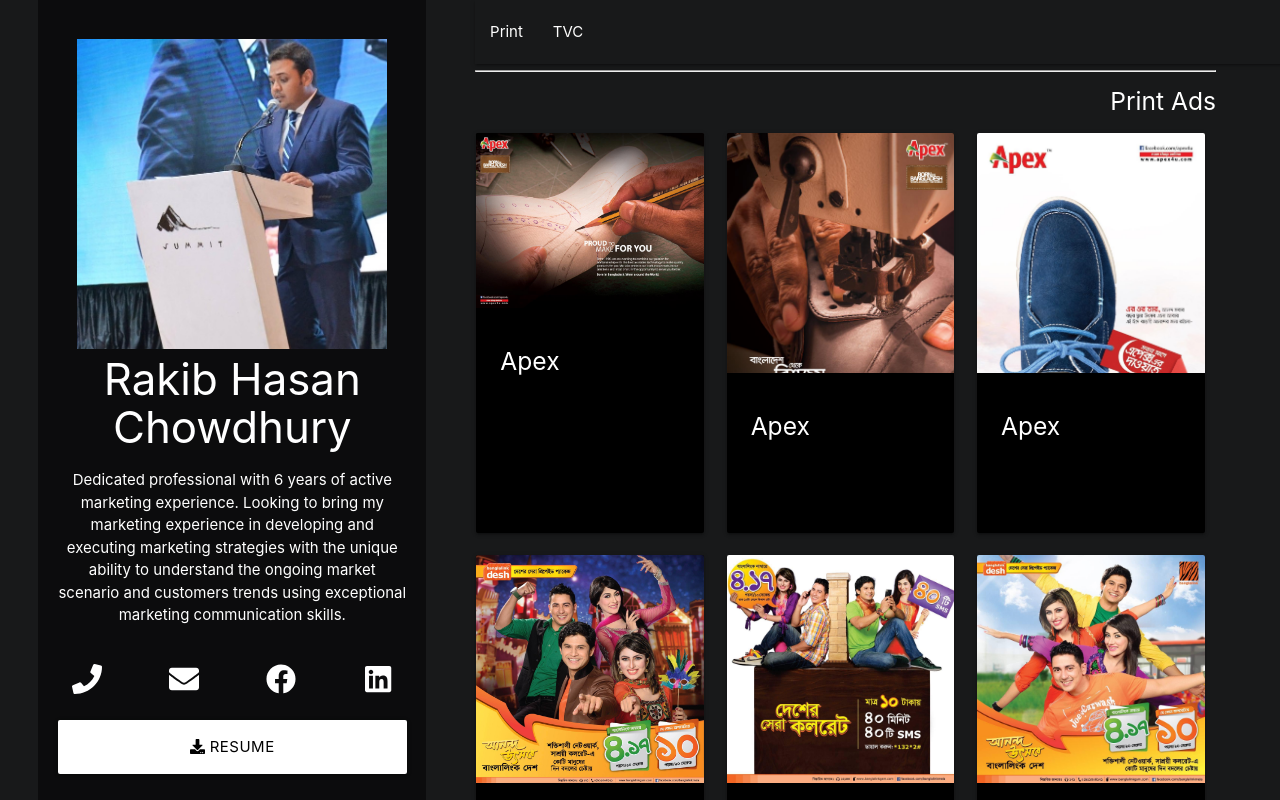
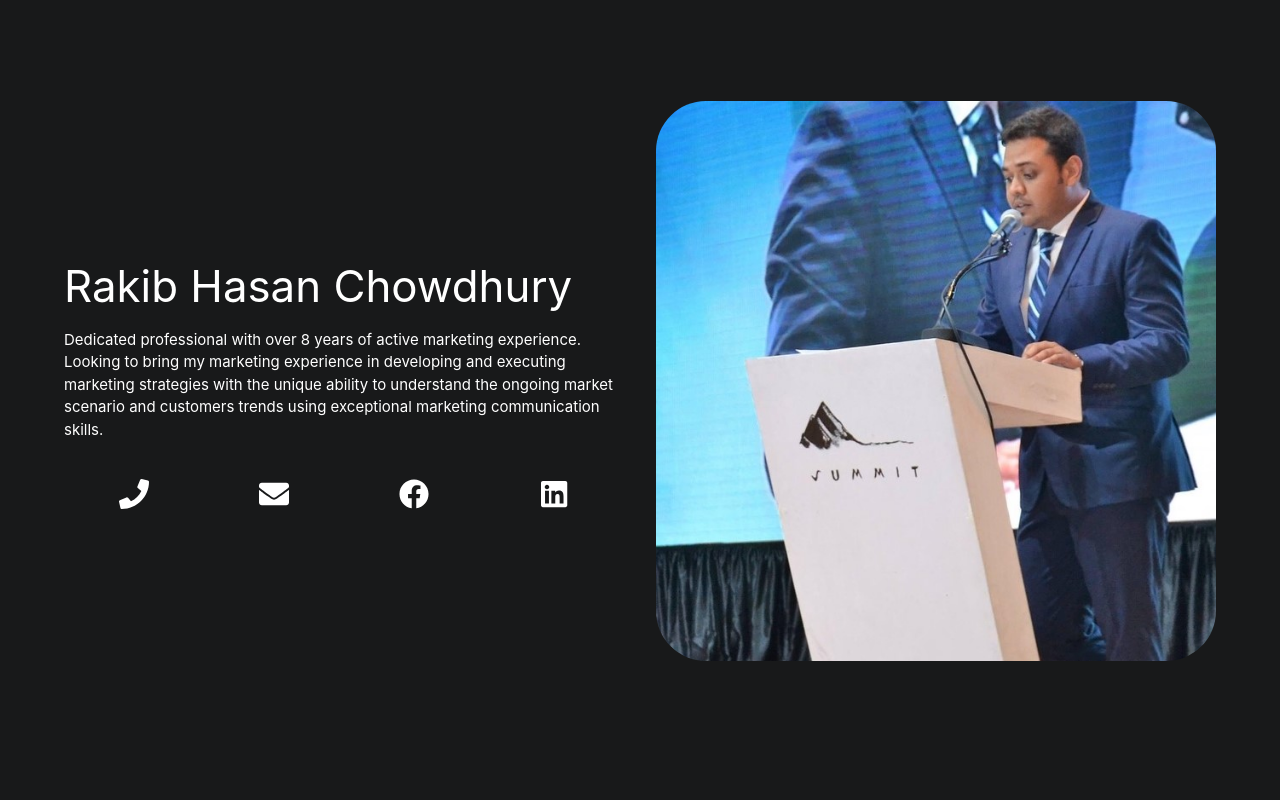
Before and after one commit to AbrarChowdhury/rakib-professional-porfolio, a React (Create React App) app: page / in a window 1280 px wide. Shown: the top 800 px of the page. Built offline with nearby package versions, Linux system fonts and the light colour scheme.

Commit message:
feat: make single page layout

```diff
--- a/src/App.css
+++ b/src/App.css
@@ -4,21 +4,7 @@
   padding: 5%;
   padding-top: 0;
 }
-.sideBarInfo{
-  width: 30.3%;
-  height: 100vh;
-  display: inline-block;
-  position: fixed;
-  left: 0;
-  top: 0;
-  margin-left:  3%;
-  background-color: #02020288;
-}
-.area{
-  display:grid;
-  grid-template-columns: 4fr 8fr;
-  grid-gap: 2vw;
-}
+
 a{
   color: white !important;
 }
--- a/src/App.js
+++ b/src/App.js
@@ -2,18 +2,13 @@
 import './Components/faIcons/index'
 import './App.css';
 import Gallery from './Sections/Gallery/gallery'
-import SideBar from './Sections/SideBar/sideBar'
+import HeroPage from './Sections/heroPage/HeroPage'
 import 'materialize-css/dist/css/materialize.min.css'
 function App() {
   return (
     <div className="App">
-    <div className="sideBarInfo"><SideBar/></div>
-
-      <div className="area">
-      <div className="side-section"></div>
-      <div className="gallery-section"><Gallery/></div>
-      </div>
-
+      <HeroPage/>
+      <Gallery/>
     </div>
   );
 }
--- a/src/Components/contacts/contacts.jsx
+++ b/src/Components/contacts/contacts.jsx
@@ -4,16 +4,12 @@
 function Contacts() {
     return (
         <div>
-
             <div className="social">
                 <a href='tel: 0176566568'><FontAwesomeIcon icon='phone' size="2x"/></a>
                 <a href='mailto: rakiblf@gmail.com'><FontAwesomeIcon icon='envelope' size="2x"/></a>
                 <a href='https://www.facebook.com/rakib.chowdhury.927'><FontAwesomeIcon icon={['fab','facebook']} size="2x"/></a>
                 <a href='https://www.linkedin.com/in/rakib-ul-hasan-chowdhury-842711105/'><FontAwesomeIcon icon={['fab','linkedin']} size="2x"/></a>
             </div>
-            <br/>
-            <a href="/Rakib's Resume.pdf" download class="waves-effect waves-light btn-large"><FontAwesomeIcon icon='download' size="1x"/> Resume</a>
-
         </div>
     )
 }
--- a/src/Sections/Gallery/gallery.jsx
+++ b/src/Sections/Gallery/gallery.jsx
@@ -1,14 +1,13 @@
 import React from 'react'
 import Card from '../../Components/card/card'
 import { tvcs, prints} from '../../data'
-import Navbar from '../NavBar/navbar'
+
 
 function Gallery()
     {
     return (
         <div>
-        <Navbar />
-
+            <h1>My Work</h1>
             <div id="print"></div>
             <hr/>
             <h5 className='right-align'>Print Ads</h5>
--- a/src/Sections/NavBar/navbar.jsx
+++ b/src/Sections/NavBar/navbar.jsx
@@ -8,9 +8,7 @@
                 <ul class=''>
                     <li><Link to="print" smooth={true} duration={500}>Print</Link></li>
                     <li><Link to="tvc" smooth={true} duration={500}>TVC</Link></li>
-
                 </ul>
-
             </nav>
         </div>
     )
--- a/src/Sections/NavBar/navbar.styles.css
+++ b/src/Sections/NavBar/navbar.styles.css
@@ -4,17 +4,4 @@
     background: #18191A!important;
     z-index: 100!important;
     top: 0;
-    margin-left: 10px;
 }
-hr{
-    margin-top:70px!important;
-    margin-left: 10px;
-}
-
-@media (max-width : 750px){
-    nav{
-        width: 100vw!important;
-        left: 0!important;
-        margin-left: 0!important;
-    }
-}
--- a/src/Sections/SideBar/sideBar.jsx
+++ /dev/null
@@ -1,18 +0,0 @@
-import React from 'react'
-import './sideBar.styles.css'
-import Contacts from '../../Components/contacts/contacts'
-function SideBar() {
-    return (
-        <div className='side-bar'>
-        <img className='profile-pic' src="/dp.jpeg" alt="rakibul hasan chowdhury"/>
-            <h3 className = "name">Rakib Hasan Chowdhury</h3>
-            <p className='about'>Dedicated professional with 6 years of active marketing experience. Looking to bring my marketing experience in developing and executing marketing strategies with the unique ability to understand the ongoing market scenario and customers trends using exceptional marketing communication skills.
-            </p>
-            <br/>
-            <Contacts/>
-
-        </div>
-    )
-}
-
-export default SideBar
--- a/src/Sections/SideBar/sideBar.styles.css
+++ /dev/null
@@ -1,13 +0,0 @@
-.name{
-    margin-top: 0;
-}
-.profile-pic{
-    width: 80%;
-    margin: 10% 10% 0 10% ;
-}
-.side-bar{
-    text-align: center;
-}
-.about{
-    padding: 0 5%;
-}
--- /dev/null
+++ b/src/Sections/heroPage/HeroPage.jsx
@@ -0,0 +1,21 @@
+import React from 'react'
+import Contacts from '../../Components/contacts/contacts'
+import Grid from '@mui/material/Grid';
+function HeroPage() {
+    return (
+        <Grid container spacing={4} alignItems="center" style={{height:"100vh"}}>
+            <Grid item xs={12} md={6} >
+                <h3 className = "name">Rakib Hasan Chowdhury</h3>
+                <p className='about'>Dedicated professional with over 8 years of active marketing experience. Looking to bring my marketing experience in developing and executing marketing strategies with the unique ability to understand the ongoing market scenario and customers trends using exceptional marketing communication skills.</p>
+                <br/>
+                <Contacts/>
+                <br />
+            </Grid>
+            <Grid item xs={12} md={6}>
+                <img style={{maxWidth:"100%", borderRadius:'50px'}} src="/dp.jpeg" alt="rakibul hasan chowdhury"/>
+            </Grid>
+        </Grid>
+    )
+}
+
+export default HeroPage
```
Also changed, not shown: package.json (+7 -2 lines), 1 other file (tests, documents, lock files or other folders). Lines whose indentation alone changed are shown as unchanged.
